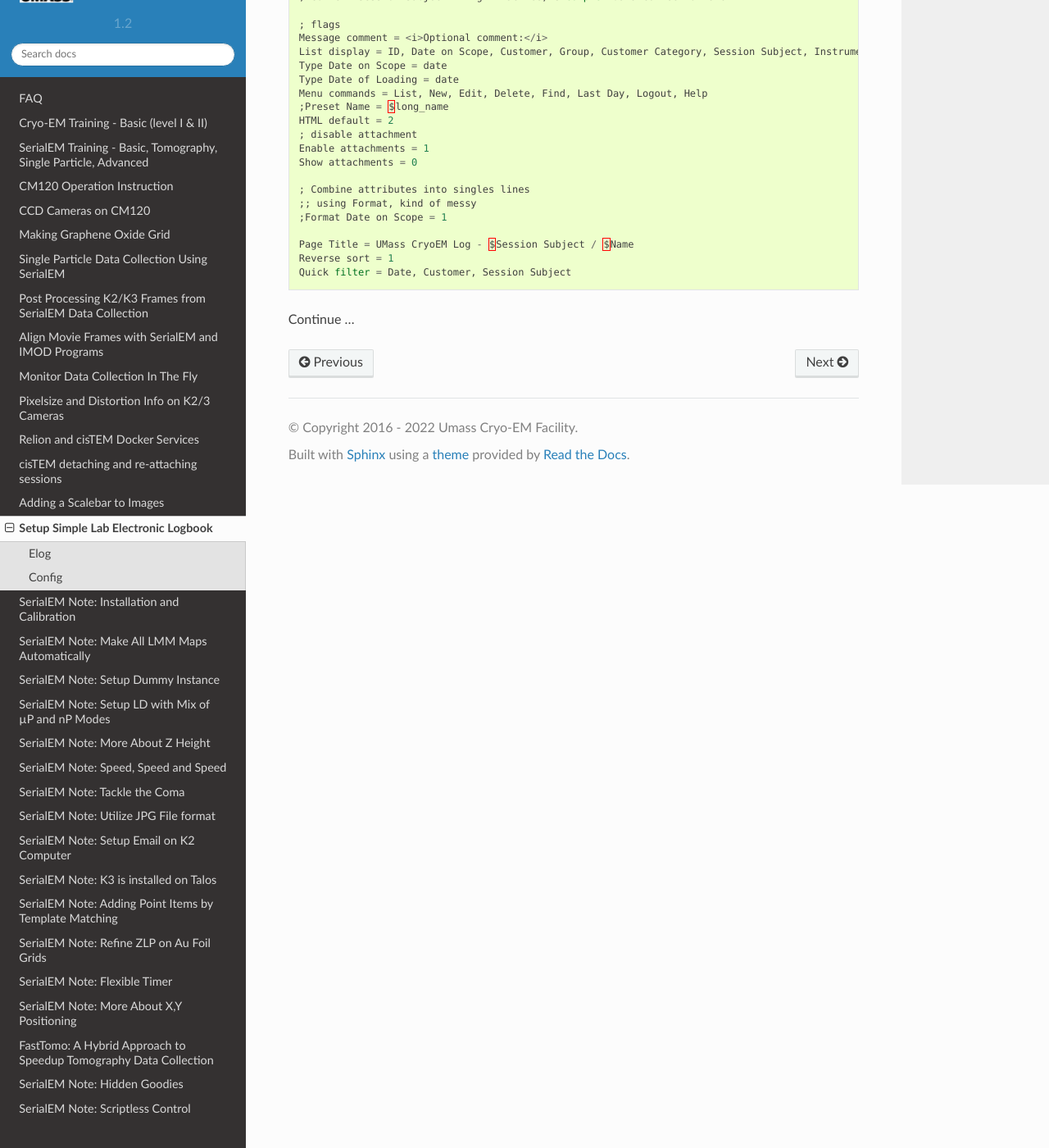
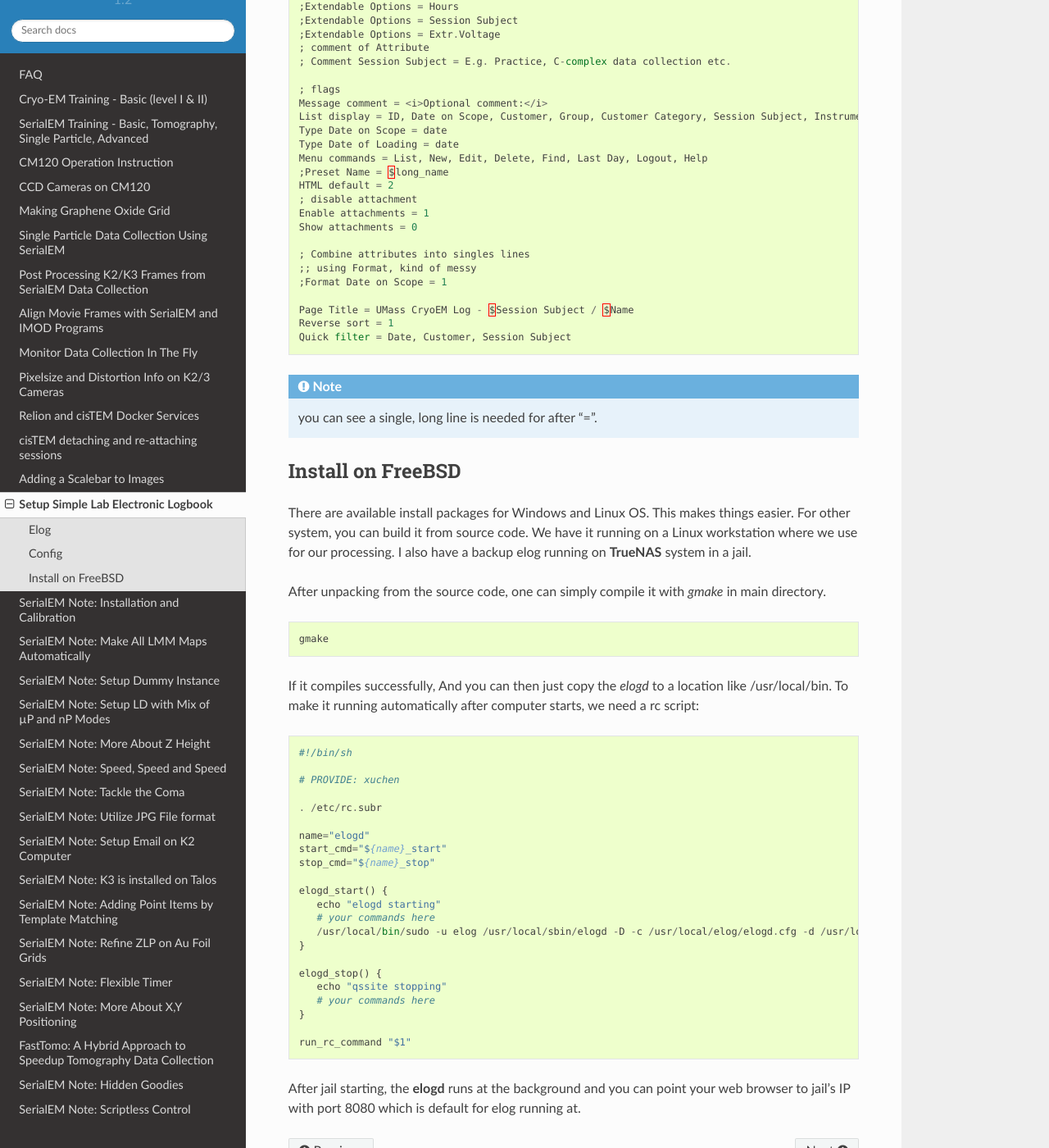
Before and after one commit to xuchen66/sphinx-emdocs, a Sphinx documentation site: the page built from source/setup-simple-electronic-logbook.rst, in a window 1280 px wide and 1400 px high, scrolled down 3179 px. Shown: the whole window at 82% size. Built offline with Sphinx 7.4.7 and the Read the Docs theme 2.0.0, drawn with Linux system fonts in a browser that asks for light colours; pages that are not in the unit, such as notebooks, are missing from menus; some of the changed text lies outside the part shown.

Commit message:
Update setup-simple-electronic-logbook.rst

```diff
--- a/source/setup-simple-electronic-logbook.rst
+++ b/source/setup-simple-electronic-logbook.rst
@@ -43,7 +46,7 @@ Here is one example entry page to enter all the information for a Talos
 session.
 
 .. image:: ../images/entry-page.png
-   :scale: 25 %
+   :scale: 30 %
 
 Below is the config file for this page shown above.
 
@@ -63,18 +66,7 @@ Below is the config file for this page shown above.
    Comment = Talos Arctica
 
    ; Attributes
-   Attributes = Operator, Customer, Group, Customer Category, Date of
-   Loading, For Scope, Capsule, Cassette, Storage Location, Car 12, Car 11,
-   Car 10, Car 9, Car 8, Car 7, Car 6, Car 5, Car 4, Car 3, Car 2, Car 1,
-   Date on Scope, Time Length, Instrument Hours for Billing, Session
-   Subject, No of  Grids Screened, Specimen, Billable Staff Hours, No of
-   C-Ring/Clip used, Total C-Ring/Clip Charge, Extra Charge, Flat Staff Fee,
-   Vitrobot Usage(hr), Quote#, PO#, Invoice, Invoice No., Exposures
-   Processed,  H.T.(kV),  Gun lens, Extr.Voltage, Emission(uA), C1 aperture
-   , C2 aperture(um) , Obj. aperture(um), Camera Used, Camera Condition,
-   Movies Collected, Frames per Exposure, Exposure Time, Frame Time,
-   Magnification, Spotsize, C2 Lens(%), Dose Rate, Total Dose,
-   Multi-Hole-Shot, Cryo-cycle started?, Cryo-cycle length(hrs.)
+   Attributes = Operator, Customer, Group, Customer Category, Date of Loading, For Scope, Capsule, Cassette, Storage Location, Car 12, Car 11, Car 10, Car 9, Car 8, Car 7, Car 6, Car 5, Car 4, Car 3, Car 2, Car 1, Date on Scope, Time Length, Instrument Hours for Billing, Session Subject, No of  Grids Screened, Specimen, Billable Staff Hours, No of C-Ring/Clip used, Total C-Ring/Clip Charge, Extra Charge, Flat Staff Fee, Vitrobot Usage(hr), Quote#, PO#, Invoice, Invoice No., Exposures Processed,  H.T.(kV),  Gun lens, Extr.Voltage, Emission(uA), C1 aperture , C2 aperture(um) , Obj. aperture(um), Camera Used, Camera Condition, Movies Collected, Frames per Exposure, Exposure Time, Frame Time, Magnification, Spotsize, C2 Lens(%), Dose Rate, Total Dose, Multi-Hole-Shot, Cryo-cycle started?, Cryo-cycle length(hrs.)
 
    ;List display = ID, Date on Scope, Customer, Customer Category, Session
    Subject, Instrument Hours for Billing, No of  Grids Screened, No of
@@ -144,4 +136,52 @@ Below is the config file for this page shown above.
    Quick filter = Date, Customer, Session Subject
 
 
-Continue ...
+.. note:: you can see a single, long line is needed for after "=".
+
+Install on FreeBSD
+------------------
+
+There are available install packages for Windows and Linux OS. This makes
+things easier. For other system, you can build it from source code. We have
+it running on a Linux workstation where we use for our processing. I also
+have a backup elog running on **TrueNAS** system in a jail.
+
+After unpacking from the source code, one can simply compile it with
+*gmake* in main directory.
+
+.. code::
+
+   gmake
+
+If it compiles successfully, And you can then just copy the *elogd* to a
+location like /usr/local/bin. To make it running automatically after
+computer starts, we need a rc script:
+
+.. code::
+
+   #!/bin/sh
+
+   # PROVIDE: xuchen
+
+   . /etc/rc.subr
+
+   name="elogd"
+   start_cmd="${name}_start"
+   stop_cmd="${name}_stop"
+
+   elogd_start() {
+      echo "elogd starting"
+      # your commands here
+      /usr/local/bin/sudo -u elog /usr/local/sbin/elogd -D -c /usr/local/elog/elogd.cfg -d /usr/local/elog/logbooks
+   }
+
+   elogd_stop() {
+      echo "qssite stopping"
+      # your commands here
+   }
+
+   run_rc_command "$1"
+
+After jail starting, the **elogd** runs at the background and you can point
+your web browser to jail's IP with port 8080 which is default for elog running
+at.
```
Also changed, not shown: other parts of source/setup-simple-electronic-logbook.rst (+3 -0 lines).
